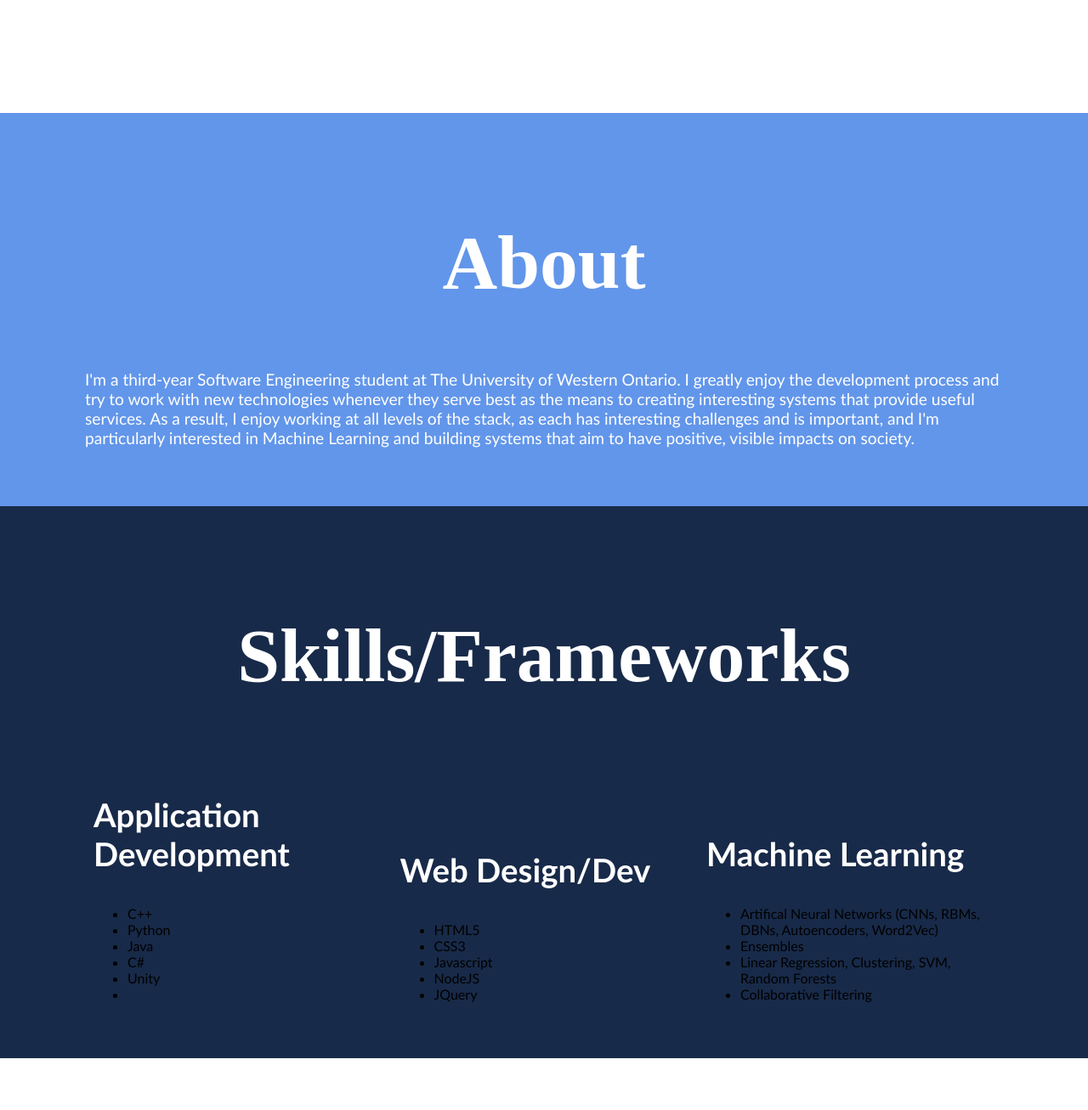
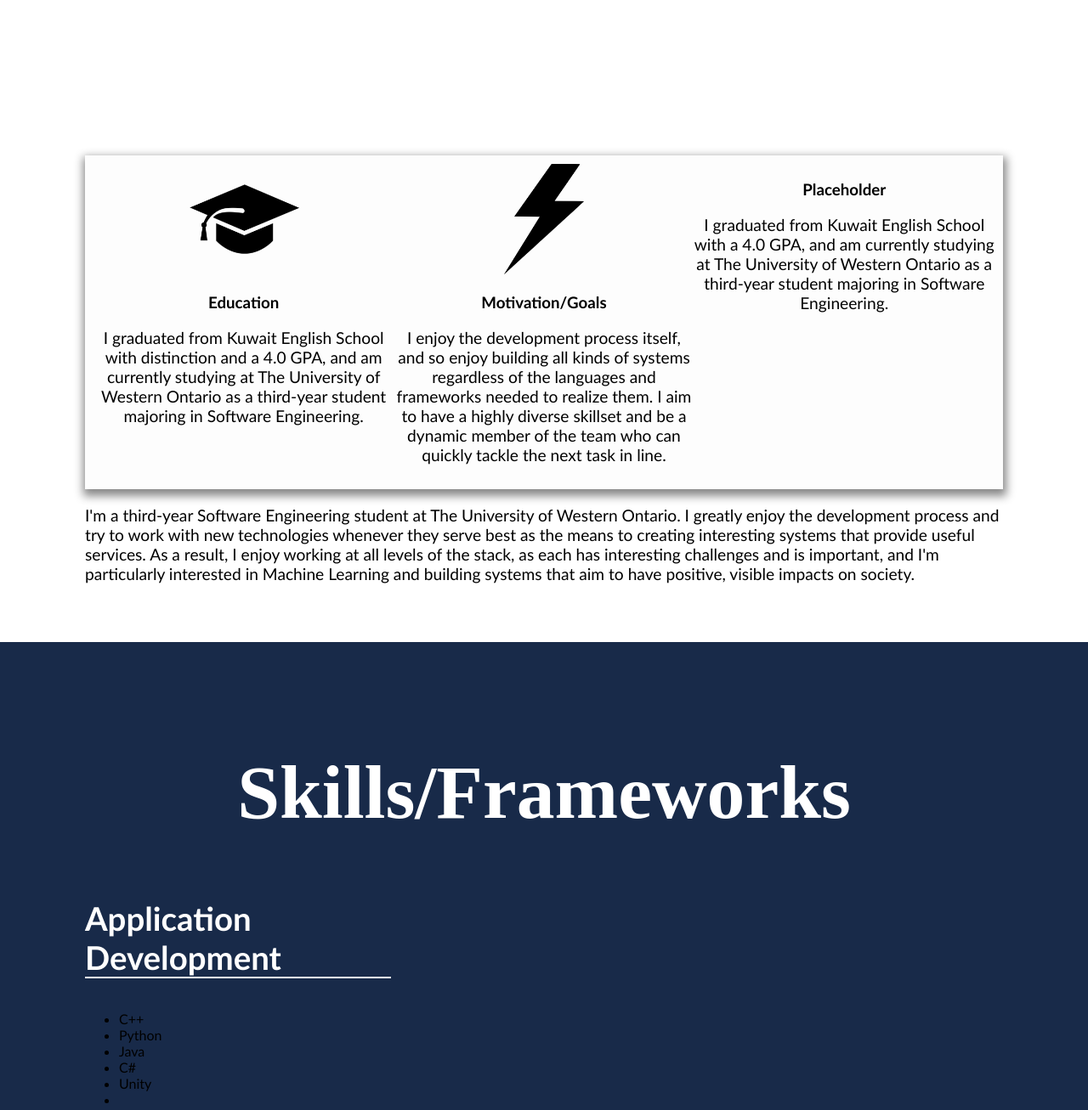
Before and after one commit to The-9880/profile-website, a plain HTML site: page index.html in a window 1280 px wide. Shown: the part 820-2127 px from the top of the page at 85% size. Before the commit the page ends 2066 px from the top, so only its background shows below. Drawn offline with Linux system fonts and the light colour scheme.

Commit message:
Added the 'About' table, a few more classes, and a couple of images.

```diff
--- a/index.html
+++ b/index.html
@@ -29,8 +29,40 @@
             </div>
 
             <div class="about-area">
-                <h2 class="section-headline">About</h2>
                 <!-- Divide into Education and Motivation -->
+                <!-- TODO: Add the table here. -->
+
+                <div class="col-12 about-table">
+
+                    <div class="col-4">
+                        <img src="images/icon-education.png" style="height:130px;">
+                        <h3>Education</h3>
+
+                        <p>I graduated from Kuwait English School with distinction and a 4.0 GPA, and am currently studying at The University of
+                            Western Ontario as a third-year student majoring in Software Engineering.
+                        </p>
+                    </div>
+
+                    <div class="col-4">
+                        <img src="images/thunder.png" style="height:130px;">
+                        <h3>Motivation/Goals</h3>
+
+                        <p>I enjoy the development process itself, and so enjoy building all kinds of systems regardless of the languages
+                            and frameworks needed to realize them. I aim to have a highly diverse skillset and be a dynamic member
+                            of the team who can quickly tackle the next task in line.
+                        </p>
+                    </div>
+
+                    <div class="col-4">
+                        <h3>Placeholder</h3>
+
+                        <p>I graduated from Kuwait English School with a 4.0 GPA, and am currently studying at The University of
+                            Western Ontario as a third-year student majoring in Software Engineering.
+                        </p>
+                    </div>
+
+                </div>
+
                 <p>I'm a third-year Software Engineering student at The University of Western Ontario. I greatly enjoy the development
                     process and try to work with new technologies whenever they serve best as the means to creating interesting systems
                     that provide useful services. As a result, I enjoy working at all levels of the stack, as each has interesting challenges
@@ -42,7 +74,7 @@
             <div class="skills-area">
                 <h2 class="section-headline">Skills/Frameworks</h2>
 
-                <div class="section-content third">
+                <div class="section-content col-4">
                     <h3 class="section-content-title">Application Development</h3>
                     <ul>
                         <li>C++</li>
@@ -54,7 +86,7 @@
                     </ul>
                 </div>
 
-                <div class="section-content third">
+                <div class="section-content col-4">
                     <h3 class="section-content-title">Web Design/Dev</h3>
                     <ul>
                         <li>HTML5</li>
@@ -65,7 +97,7 @@
                     </ul>
                 </div>
 
-                <div class="section-content third">
+                <div class="section-content col-4">
                     <h3 class="section-content-title">Machine Learning</h3>
                     <ul>
                         <li>Artifical Neural Networks (CNNs, RBMs, DBNs, Autoencoders, Word2Vec)</li>
--- a/styles/homePage.css
+++ b/styles/homePage.css
@@ -93,6 +93,7 @@ i.down-arrow-headline
     -webkit-transform: rotate(45deg);
 }
 
+/* Content Sections -- About first. */
 .about-area, .skills-area
 {
     padding:50px 100px;
@@ -101,14 +102,50 @@ i.down-arrow-headline
 .about-area
 {
     background-color: #6296ea;
+    background-color: white;
 }
 .about-area p
 {
-    color: white;
     font-size: 1.5vw;
 }
 
+/* Gridview implementation */
+.col-1{width: 8.33%;}
+.col-2{width: 16.66%;}
+.col-3{width: 25%;}
+.col-4{Width: 33.33%;}
+.col-5{width: 41.66%;}
+.col-6{width: 50%;}
+.col-7{width: 58.33%;}
+.col-8{width: 66.66%;}
+.col-9{width: 75%;}
+.col-10{width: 83.33%;}
+.col-11{width: 91.66%;}
+.col-12{width: 100%;}
+/* End of Gridview */
 
+.about-table
+{
+    overflow:hidden;
+    padding: 10px 10px;
+    background-color: #FDFDFD;
+    /* border-radius: 5px; */
+    box-shadow: 1px 5px 10px 3px #888888;
+    text-align:center;
+}
+.skills-table
+{
+
+}
+
+div[class$="table"] div
+{
+    float:left;
+    height:100%;
+}
+
+
+/* Skills section */
 .skills-area
 {
     background-color: #182a49;
@@ -128,10 +165,10 @@ h3.section-content-title
 {
     color: white;
     font-size: 3vw;
+    border-bottom: 2px solid white;
 }
-.third
+
+.about-area .section-headline
 {
-    display: inline-block;
-    padding: 0 10px;
-    width: 33%;
+    color: black;
 }
```
Also changed, not shown: images/icon-education.png (added), images/thunder.png (added).
